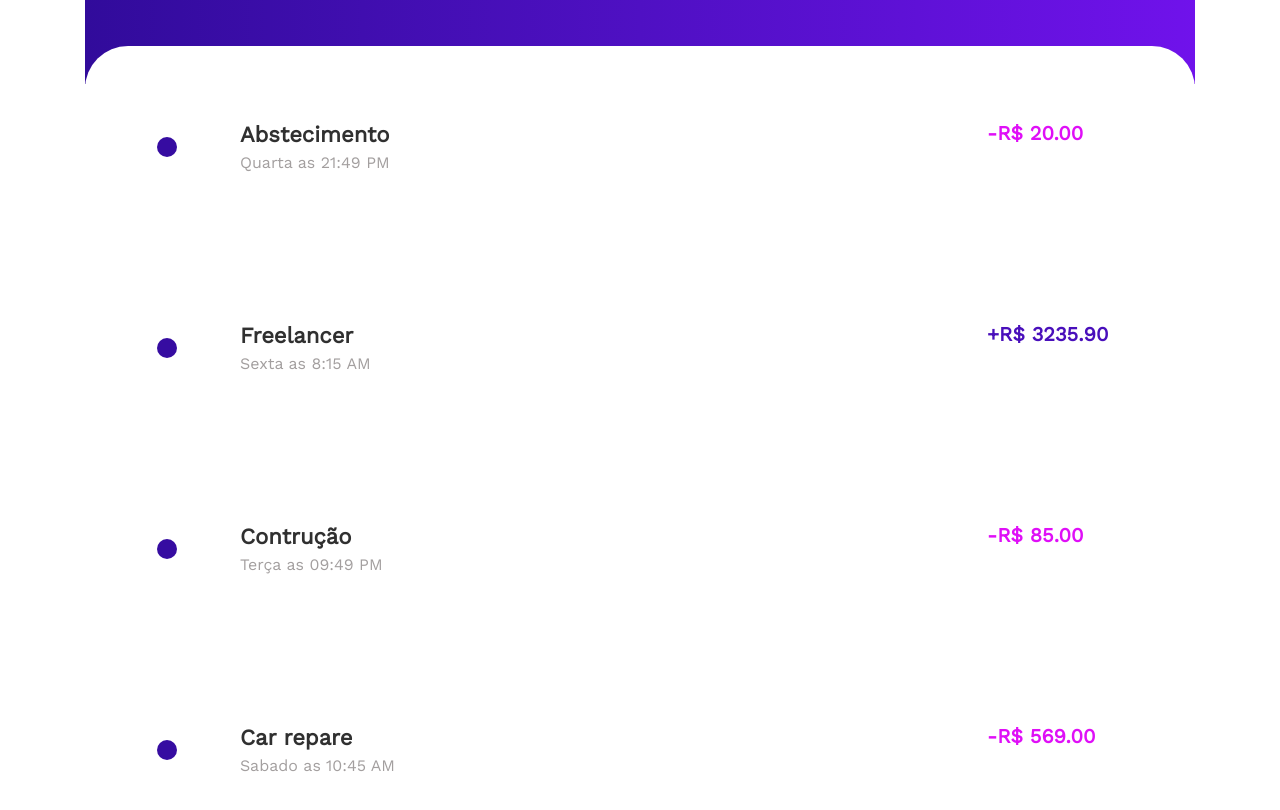
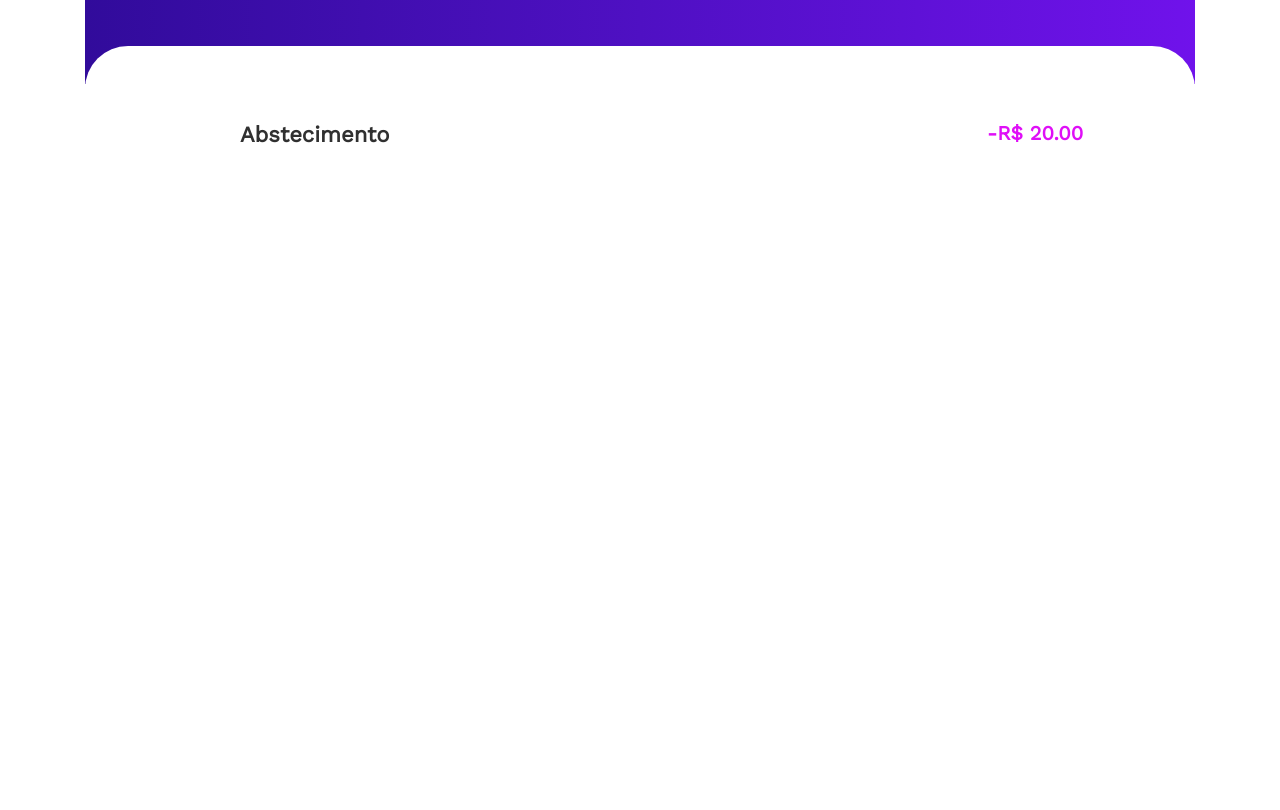
Before and after one commit to fmomoreira/Financas-Pessoais-com-Firebase, a React (Create React App) app: page / in a window 1280 px wide. Shown: the part 240-1050 px from the top of the page. Built offline with nearby package versions, Linux system fonts and the light colour scheme.

Commit message:
ajustes para apresentaçao

```diff
--- a/src/components/CardFinance/index.jsx
+++ b/src/components/CardFinance/index.jsx
@@ -10,9 +10,9 @@ const CardFinance = (props) => {
        </div>
        <div className="col-9  expense">
          <span className="description-expense">{props.description}</span>
-         <span className="date-expense">{props.date}</span>
+
        </div>
-       <div className={`col-2  price-expense ${props.typeExpense}`}>
+       <div className={`col-2  price-expense money-out`}>
          <span>{props.price}</span>
        </div>
      </div>
--- a/src/components/ContainerCardFinance/index.jsx
+++ b/src/components/ContainerCardFinance/index.jsx
@@ -7,76 +7,8 @@ const ContainerCardsFinance = () => {
   <>
     <div className="list-cards-finance">
       <CardFinance
-        status="moneyOut"
         price="-R$ 20.00"
         description="Abstecimento"
-        date="Quarta as 21:49 PM"
-        typeExpense="money-out"
-      />
-      <CardFinance
-        status="moneyIn"
-        price="+R$ 3235.90"
-        description="Freelancer"
-        date="Sexta as 8:15 AM"
-        typeExpense="money-deposit"
-      />
-        <CardFinance
-        status="moneyOut"
-        price="-R$ 85.00"
-        description="Contrução"
-        date="Terça as 09:49 PM"
-        typeExpense="money-out"
-      />
-        <CardFinance
-        status="moneyOut"
-        price="-R$ 569.00"
-        description="Car repare"
-        date="Sabado as 10:45 AM"
-        typeExpense="money-out"
-      />
-
-        <CardFinance
-        status="moneyIn"
-        price="+R$ 8490"
-        description="Freelancer"
-        date="Segunda as 12:00 AM"
-        typeExpense="money-deposit"
-      />
-        <CardFinance
-        status="moneyOut"
-        price="-R$ 20.00"
-        description="Abstecimento"
-        date="Quarta as 21:49 PM"
-        typeExpense="money-out"
-      />
-      <CardFinance
-        status="moneyIn"
-        price="+R$ 3235.90"
-        description="Freelancer"
-        date="Sexta as 8:15 AM"
-        typeExpense="money-deposit"
-      />
-        <CardFinance
-        status="moneyOut"
-        price="-R$ 85.00"
-        description="Contrução"
-        date="Terça as 09:49 PM"
-        typeExpense="money-out"
-      />
-        <CardFinance
-        status="moneyOut"
-        price="-R$ 569.00"
-        description="Car repare"
-        date="Sabado as 10:45 AM"
-        typeExpense="money-out"
-      />
-
-        <CardFinance
-        status="moneyIn"
-        price="+R$ 8490"
-        description="Freelancer"
-        date="Segunda as 12:00 AM"
-        typeExpense="money-deposit"
       />
       </div>
   </>
--- a/src/components/ModalNewDespesa/index.jsx
+++ b/src/components/ModalNewDespesa/index.jsx
@@ -23,7 +23,7 @@ const modalNewDespesa = () => {
             </div>
             <div className="form-group">
               <label htmlFor="price" className="col-form-label">Valor:</label>
-              <input type="text" className="form-control" id="price" placeholder="Ex: R$ 125,90" />
+              <input type="number" className="form-control" id="price" placeholder="Ex: R$ 125,90" />
             </div>
           </form>
         </div>
```
